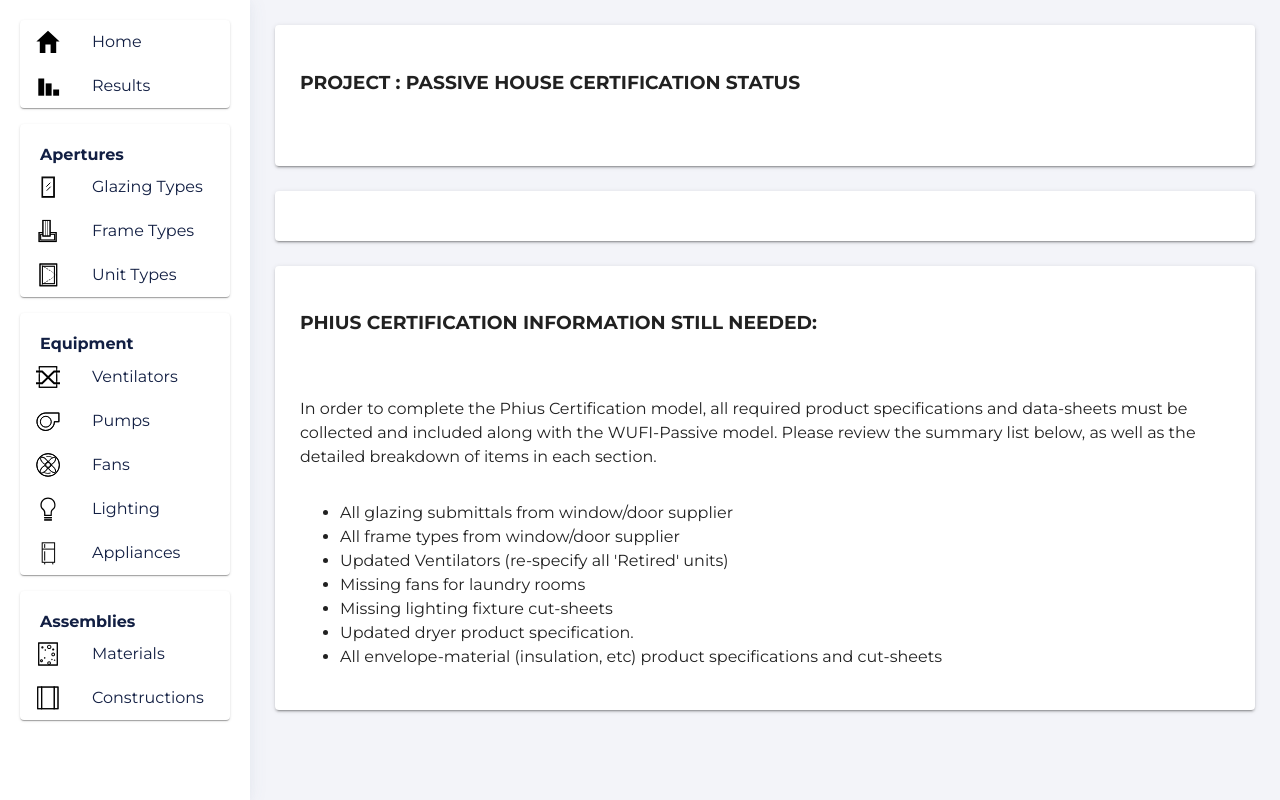
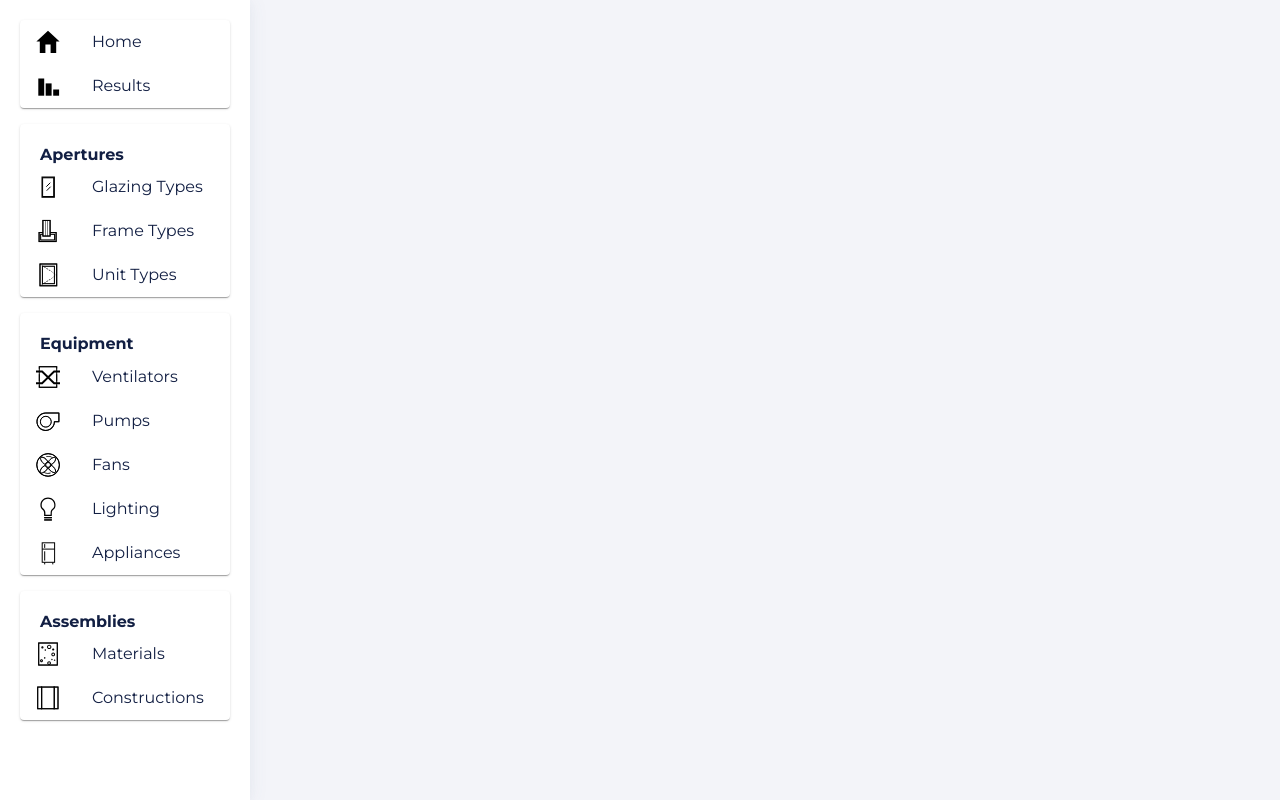
Before and after one commit to bldgtyp/PH_View, a React (Create React App) app: page /PH_View/1/home in a window 1280 px wide. Built offline with nearby package versions, Linux system fonts and the light colour scheme.

Commit message:
Update Home.tsx

```diff
--- a/src/components/Pages/Home.tsx
+++ b/src/components/Pages/Home.tsx
@@ -1,53 +1,55 @@
-import { useState, useEffect } from "react";
+// import { useState, useEffect } from "react";
 import { useParams } from "react-router-dom";
-import fetchData from "../fetchAirTable";
+// import fetchData from "../fetchAirTable";
 import Page from "./Page";
 import ContentBlock from "../ContentBlock";
 import HomeCertificationStatus from "./HomeCertificationStatus";
 import HomeCertificationLinks from "./HomeCertificationLinks";
 import HomeCertificationNeeded from "./HomeCertificationNeeded";
 
-type AirTableRecord = { id: string; fields: { FIELD_NAME?: string; SECTION?: string; VALUE?: string } };
+// type AirTableRecord = { id: string; fields: { FIELD_NAME?: string; SECTION?: string; VALUE?: string } };
 
-function flattenData(d: AirTableRecord[]) {
-  let flatData: Record<string, string | undefined> = {};
-  d.forEach((item) => {
-    if (item.fields !== undefined && item.fields.FIELD_NAME !== undefined) {
-      flatData[item.fields.FIELD_NAME] = item.fields.VALUE;
-    }
-  });
-  return flatData;
-}
+// function flattenData(d: AirTableRecord[]) {
+//   let flatData: Record<string, string | undefined> = {};
+//   d.forEach((item) => {
+//     if (item.fields !== undefined && item.fields.FIELD_NAME !== undefined) {
+//       flatData[item.fields.FIELD_NAME] = item.fields.VALUE;
+//     }
+//   });
+//   return flatData;
+// }
 
 function Home() {
   let { projectId } = useParams();
-  const [certStatusData, setCertStatusData] = useState({});
-  const [certLinkData, setCertLinkData] = useState({});
-  const [certProjectData, setCertProjectData] = useState({});
+  console.log(">", projectId);
+  // const [certStatusData, setCertStatusData] = useState({});
+  // const [certLinkData, setCertLinkData] = useState({});
+  // const [certProjectData, setCertProjectData] = useState({});
 
-  useEffect(() => {
-    // const fetchProjectData = async () => {
-    //   const d = await fetchData(`${projectId}/config`);
-    //   // handle the fetched data
-    //   setCertStatusData(flattenData(d.filter((item: any) => item.fields.SECTION === "CERT_STATUS")));
-    //   setCertLinkData(flattenData(d.filter((item: any) => item.fields.SECTION === "LINKS")));
-    //   setCertProjectData(flattenData(d.filter((item: any) => item.fields.SECTION === "PROJ_DATA")));
-    // };
-    // fetchProjectData();
-  }, [projectId]);
+  // useEffect(() => {
+  //   const fetchProjectData = async () => {
+  //     const d = await fetchData(`${projectId}/config`);
+  //     // handle the fetched data
+  //     setCertStatusData(flattenData(d.filter((item: any) => item.fields.SECTION === "CERT_STATUS")));
+  //     setCertLinkData(flattenData(d.filter((item: any) => item.fields.SECTION === "LINKS")));
+  //     setCertProjectData(flattenData(d.filter((item: any) => item.fields.SECTION === "PROJ_DATA")));
+  //   };
+  //   // fetchProjectData();
+  // }, [projectId]);
 
   return (
-    <Page>
-      <ContentBlock>
-        <HomeCertificationStatus statusData={certStatusData} linkData={certLinkData} projData={certProjectData} />
-      </ContentBlock>
-      <ContentBlock>
-        <HomeCertificationLinks statusData={certStatusData} linkData={certLinkData} projData={certProjectData} />
-      </ContentBlock>
-      <ContentBlock>
-        <HomeCertificationNeeded statusData={certStatusData} linkData={certLinkData} projData={certProjectData} />
-      </ContentBlock>
-    </Page>
+    <>Test</>
+    // <Page>
+    //   <ContentBlock>
+    //     <HomeCertificationStatus statusData={certStatusData} linkData={certLinkData} projData={certProjectData} />
+    //   </ContentBlock>
+    //   <ContentBlock>
+    //     <HomeCertificationLinks statusData={certStatusData} linkData={certLinkData} projData={certProjectData} />
+    //   </ContentBlock>
+    //   <ContentBlock>
+    //     <HomeCertificationNeeded statusData={certStatusData} linkData={certLinkData} projData={certProjectData} />
+    //   </ContentBlock>
+    // </Page>
   );
 }
 
```
